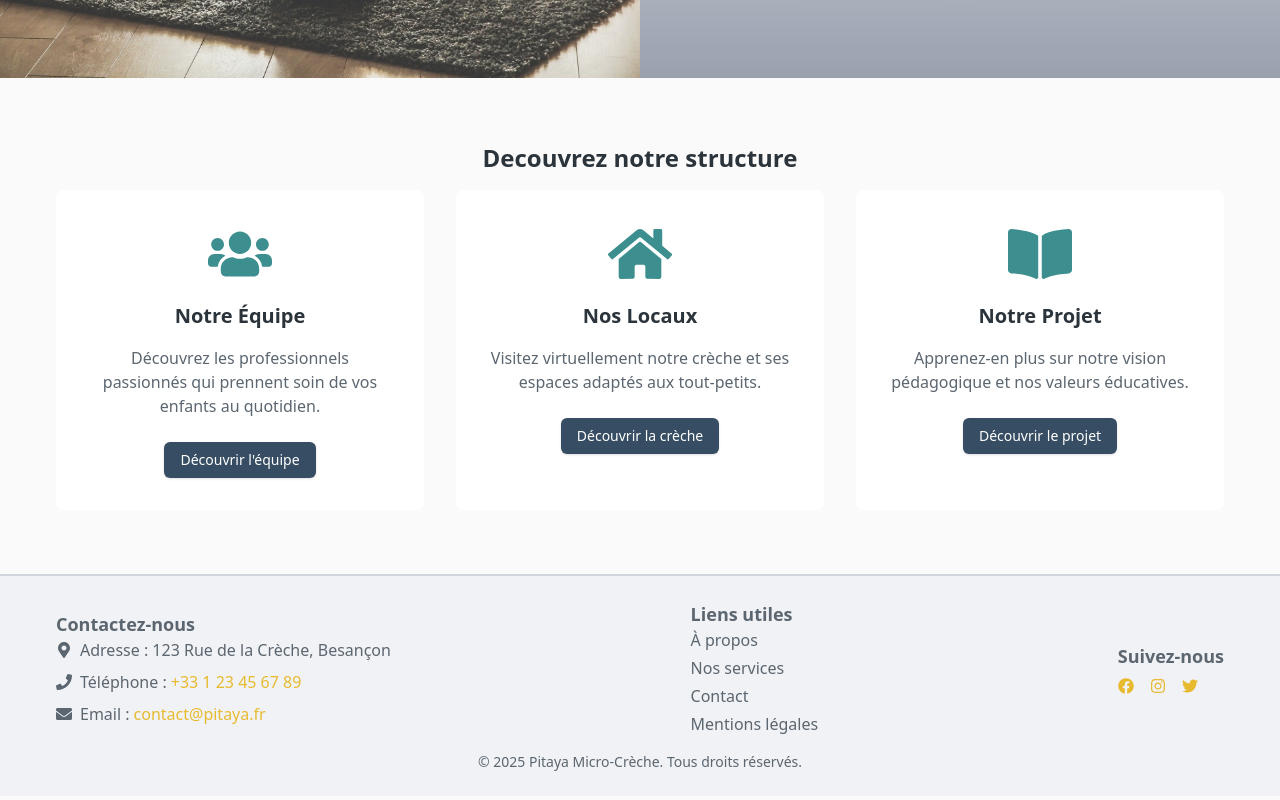
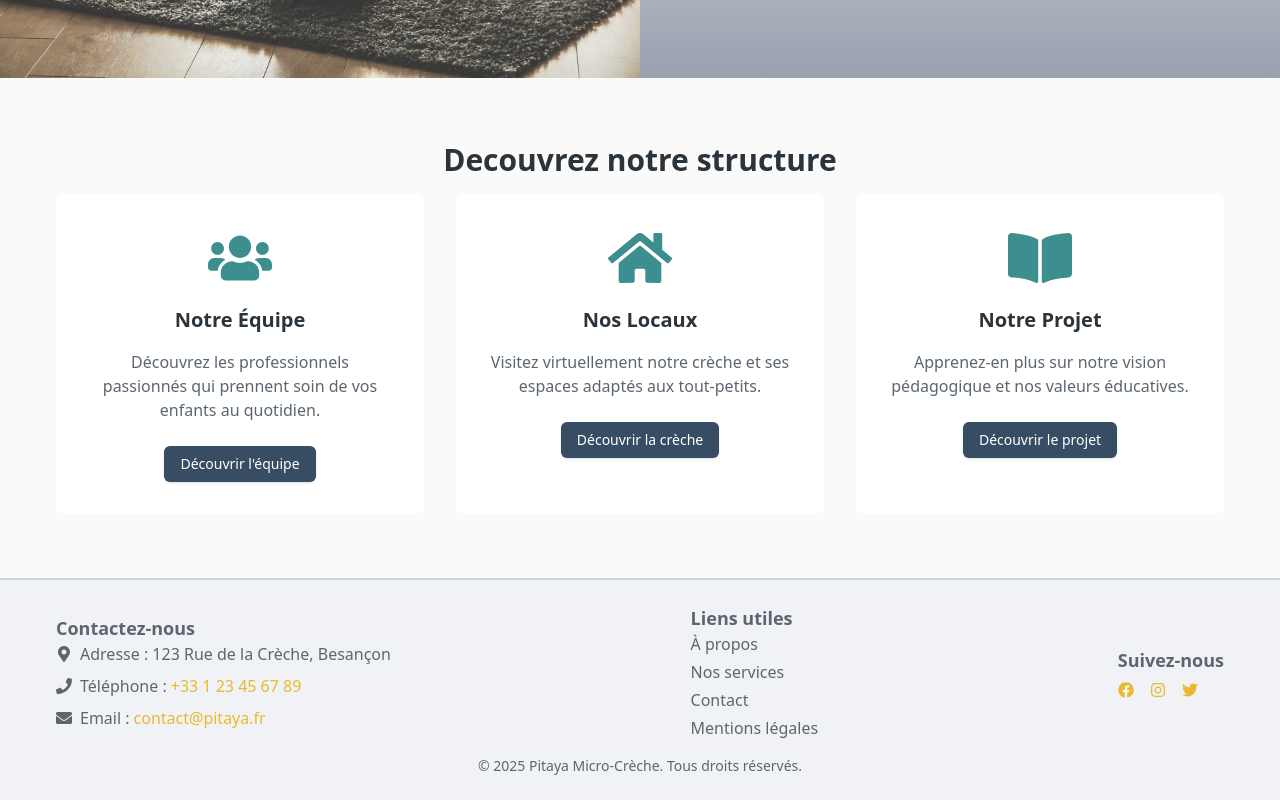
Before and after one commit to edes74500/microcrechepitaya, a Next.js app in the folder apps/frontend/: page / in a window 1280 px wide. Shown: the part 1434-2234 px from the top of the page. Built offline with nearby package versions, Linux system fonts and the light colour scheme.

Commit message:
auto push

```diff
--- a/apps/frontend/app/page.tsx
+++ b/apps/frontend/app/page.tsx
@@ -73,7 +73,7 @@
       </section>
 
       <section className="py-16 section-container text-center">
-        <h2 className="text-2xl font-bold mb-4">Decouvrez notre structure</h2>
+        <h2 className="text-3xl font-bold mb-4">Decouvrez notre structure</h2>
         <div className="grid grid-cols-1 md:grid-cols-3 gap-8">
           <div className="bg-card rounded-lg p-8 text-center hover:shadow-lg transition-shadow flex flex-col items-center">
             <FaUsers className="w-16 h-16 mb-4 text-primary" />
```
